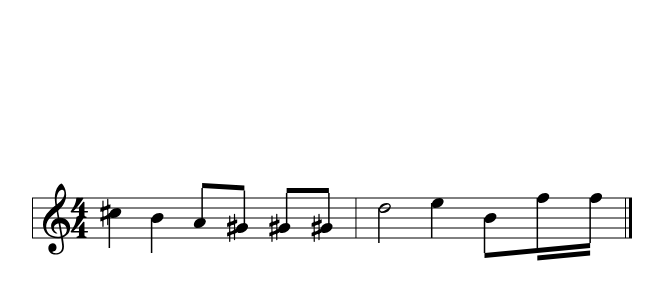
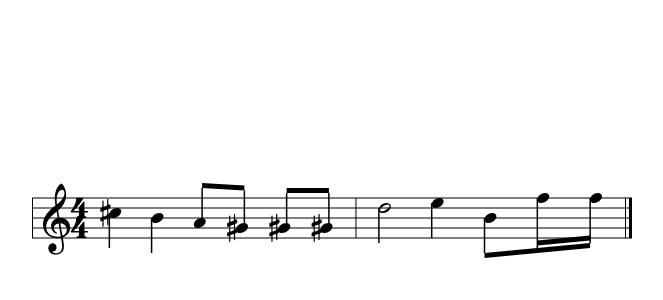
Before and after one commit to KarelVDW/mushee, a Next.js app in the folder apps/web/: page /sheet in a window 1280 px wide. Shown: the part 162-462 px from the top of the page, without its empty margins (308-971 px from the left). Built offline with nearby package versions, Linux system fonts and the light colour scheme.

Commit message:
feat: fix second beem direction

```diff
--- a/apps/web/src/components/notation/layout.ts
+++ b/apps/web/src/components/notation/layout.ts
@@ -420,7 +420,7 @@ function layoutBeamGroup(group: NoteLayout[]): LayoutBeamSegment[] {
     const thickness = BEAM_WIDTH * dirSign
 
     for (let level = 0; level < maxBeams; level++) {
-        const beamY = beamFirstY + level * BEAM_LEVEL_STRIDE * dirSign
+        const beamY = beamFirstY - level * BEAM_LEVEL_STRIDE * dirSign
 
         if (level === 0) {
             // Primary beam: always spans full group
```
